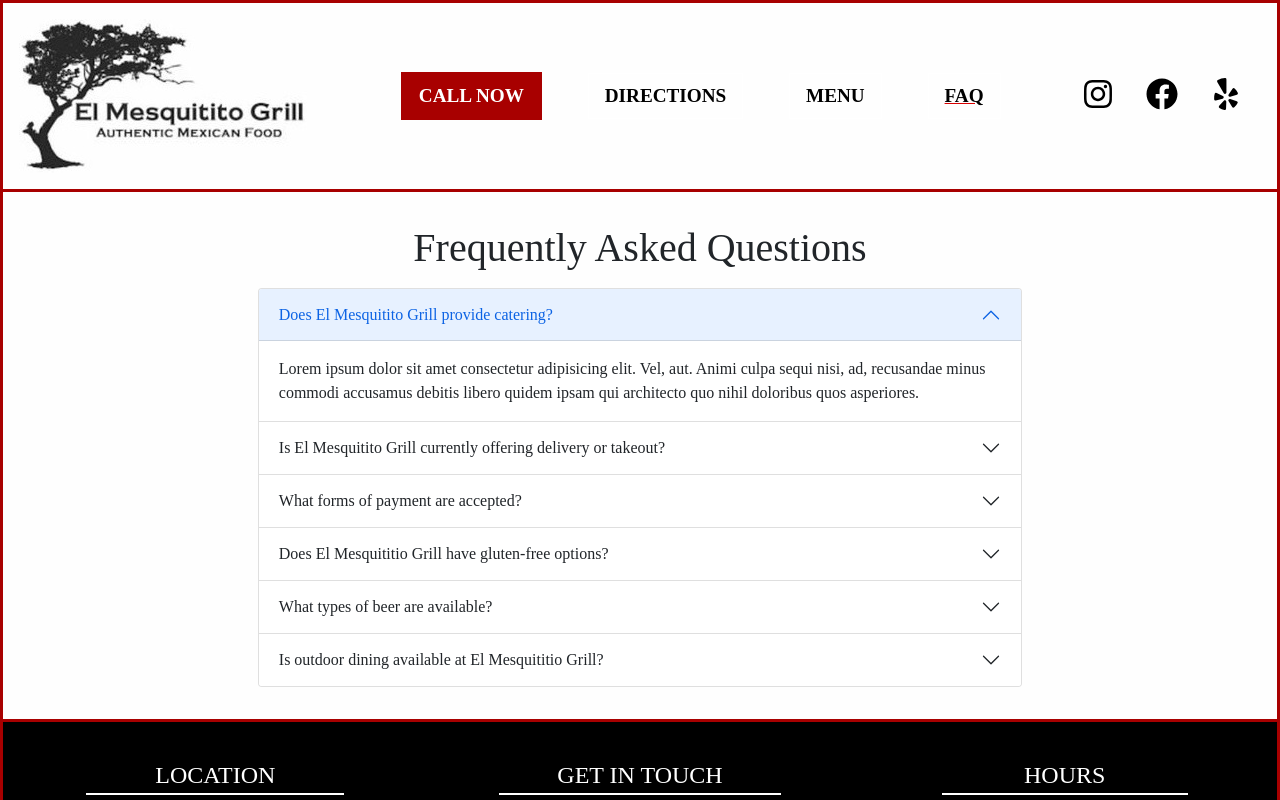
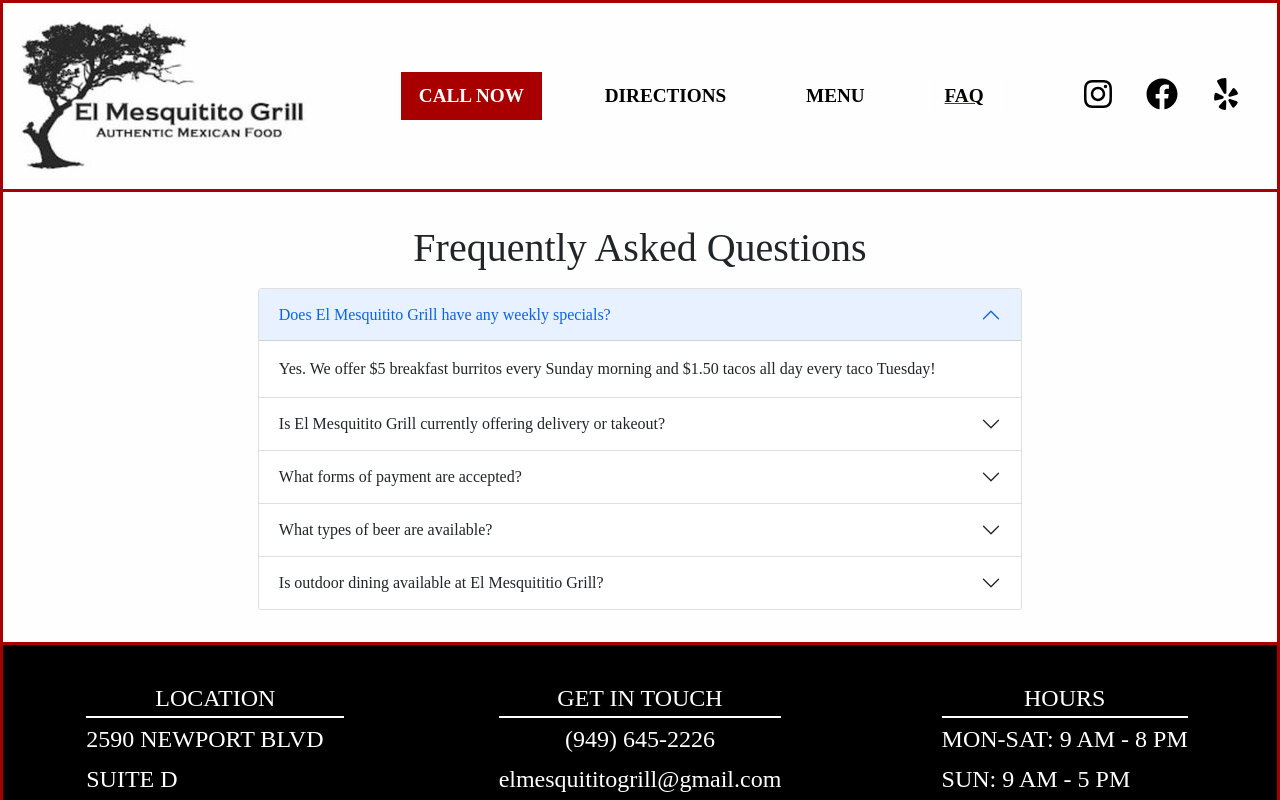
Before and after one commit to maxwellwalin/el-mesquitito-grill, a Next.js app: page /faq in a window 1280 px wide. Shown: the top 800 px of the page. Built offline with nearby package versions, Linux system fonts and the light colour scheme.

Commit message:
updated faq content and page titles for SEO

```diff
--- a/components/Footer.js
+++ b/components/Footer.js
@@ -18,14 +18,14 @@
             paddingTop: '0',
         }
         copyrightHome = {
-            backgroundColor : '#a80000',
+            backgroundColor: '#a80000',
         }
     }
 
     return (
         <>
-            <footer style={emptyFooter}>
-                <div className="footerCol" style={disappearingStyle}>
+            <footer style={ emptyFooter }>
+                <div className="footerCol" style={ disappearingStyle }>
                     <p className="footerColTitle">LOCATION</p>
                     <a href="http://maps.apple.com/?q=el+mesquitito+grill+costa+mesa" target="_blank" rel="noreferrer">
                         <p>2590 NEWPORT BLVD</p>
@@ -33,9 +33,9 @@
                         <p>COSTA MESA, CA 92627</p>
                     </a>
                 </div>
-                <div className="footerCol" style={disappearingStyle}>
+                <div className="footerCol" style={ disappearingStyle }>
                     <p className="footerColTitle">GET IN TOUCH</p>
-                    <a href="tel:9496452226">
+                    <a href="tel:9496452226" style={ { textAlign: "center" } }>
                         <p>(949) 645-2226</p>
                     </a>
                     <a href="mailto:elmesquititogrill@gmail.com">
@@ -43,24 +43,24 @@
                     </a>
                     <div className='footerSocialIconContainer'>
                         <a href="https://www.instagram.com/elmesquititogrill/?hl=en" target="_blank" rel="noreferrer">
-                            <FontAwesomeIcon icon={faInstagram} className='footerSocialIcon footerInstagram'></FontAwesomeIcon>
+                            <FontAwesomeIcon icon={ faInstagram } className='footerSocialIcon footerInstagram'></FontAwesomeIcon>
                         </a>
                         <a href="https://www.facebook.com/El-Mesquitito-Grill-114394127084816/" target="_blank" rel="noreferrer">
-                            <FontAwesomeIcon icon={faFacebook} className='footerSocialIcon footerFacebook'></FontAwesomeIcon>
+                            <FontAwesomeIcon icon={ faFacebook } className='footerSocialIcon footerFacebook'></FontAwesomeIcon>
                         </a>
                         <a href="https://www.yelp.com/biz/el-mesquitito-grill-costa-mesa" target="_blank" rel="noreferrer">
-                            <FontAwesomeIcon icon={faYelp} className='footerSocialIcon footerYelp'></FontAwesomeIcon>
+                            <FontAwesomeIcon icon={ faYelp } className='footerSocialIcon footerYelp'></FontAwesomeIcon>
                         </a>
                     </div>
                 </div>
-                <div className="footerCol" style={disappearingStyle}>
+                <div className="footerCol" style={ disappearingStyle }>
                     <p className="footerColTitle">HOURS</p>
                     <p>MON-SAT: 9 AM - 8 PM</p>
                     <p>SUN: 9 AM - 5 PM</p>
                 </div>
             </footer>
-            <div className="copyright" style={copyrightHome}>
-                &copy;{year} El Mesquitito Grill. All Rights Reserved.
+            <div className="copyright" style={ copyrightHome }>
+                &copy;{ year } El Mesquitito Grill. All Rights Reserved.
             </div>
         </>
     )
--- a/components/Header.js
+++ b/components/Header.js
@@ -21,9 +21,9 @@
     return (
         <header>
             <div className="headerLogo">
-                <a href="/">
+                <Link href="/">
                     <img src='./images/logo-rectangle-bq.jpg' alt='el mesquitito grill logo with authentic mexican grill phrase and black tree imagery' />
-                </a>
+                </Link>
             </div>
             <nav className={ responsiveClass }>
                 <FontAwesomeIcon icon={ faBars } className='hamburgerStack' onClick={ openResponsiveNav }></FontAwesomeIcon>
--- a/components/Layout.js
+++ b/components/Layout.js
@@ -7,8 +7,8 @@
         <>
             <Head>
                 <meta name="viewport" content="width=device-width, initial-scale=1, minimum-scale=1" />
-                <meta name="description" content="El Mesquitito Grill is Costa Mesa's best Mexican restaurant. Stop by for reasonably priced, authentic, and delicious mexican food." />
-                <meta property="og:description" content="El Mesquitito Grill is Costa Mesa's best Mexican restaurant. Stop by for reasonably priced, authentic, and delicious mexican food." />
+                <meta name="description" content="El Mesquitito Grill is Costa Mesa's best and highest-rated Mexican restaurant. Stop by for reasonably priced, authentic, and delicious mexican food." />
+                <meta property="og:description" content="El Mesquitito Grill is Costa Mesa's best and highest-rated Mexican restaurant. Stop by for reasonably priced, authentic, and delicious mexican food." />
                 <meta property="og:type" content="website" />
                 <link rel="icon" href="/images/logo-square.jpg" />
                 <link rel="preconnect" href="https://fonts.googleapis.com" />
@@ -16,7 +16,7 @@
                 <link href="https://fonts.googleapis.com/css2?family=Spectral:wght@300&display=swap" rel="stylesheet" />
             </Head>
             <Header />
-            <main>{children}</main>
+            <main>{ children }</main>
             <Footer />
         </>
     )
--- a/pages/faq.js
+++ b/pages/faq.js
@@ -4,7 +4,7 @@
     return (
         <>
             <Head>
-                <title>El Mesquitito Grill | FAQ | Authentic Mexican Restaurant</title>
+                <title>El Mesquitito Grill | FAQ | Authentic Mexican Food Restaurant in Costa Mesa, California</title>
                 <meta name="description" content="Learn more about El Mesquitito Grill, including our food delivery and takeout options, catering opportunities, and daily specials." />
                 <meta property="og:description" content="Learn more about El Mesquitito Grill, including our delivery and takeout options, catering opportunities, and daily specials." />
                 <meta property="og:url" content="http://www.elmesquititogrill.com/faq" />
@@ -15,12 +15,12 @@
                     <div className="accordion-item">
                         <h2 className="accordion-header" id="headingOne">
                             <button className="accordion-button" type="button" data-bs-toggle="collapse" data-bs-target="#collapseOne" aria-expanded="true" aria-controls="collapseOne">
-                                Does El Mesquitito Grill provide catering?
+                                Does El Mesquitito Grill have any weekly specials?
                             </button>
                         </h2>
                         <div id="collapseOne" className="accordion-collapse collapse show" aria-labelledby="headingOne" data-bs-parent="#accordionExample">
                             <div className="accordion-body">
-                                Lorem ipsum dolor sit amet consectetur adipisicing elit. Vel, aut. Animi culpa sequi nisi, ad, recusandae minus commodi accusamus debitis libero quidem ipsam qui architecto quo nihil doloribus quos asperiores.
+                                Yes. We offer $5 breakfast burritos every Sunday morning and $1.50 tacos all day every taco Tuesday!
                             </div>
                         </div>
                     </div>
@@ -32,7 +32,7 @@
                         </h2>
                         <div id="collapseTwo" className="accordion-collapse collapse" aria-labelledby="headingTwo" data-bs-parent="#accordionExample">
                             <div className="accordion-body">
-                                Lorem ipsum dolor sit amet consectetur adipisicing elit. Vel, aut. Animi culpa sequi nisi, ad, recusandae minus commodi accusamus debitis libero quidem ipsam qui architecto quo nihil doloribus quos asperiores.
+                                We offer takeout, but do not have a delivery option available at this time.
                             </div>
                         </div>
                     </div>
@@ -44,11 +44,11 @@
                         </h2>
                         <div id="collapseThree" className="accordion-collapse collapse" aria-labelledby="headingThree" data-bs-parent="#accordionExample">
                             <div className="accordion-body">
-                                Lorem ipsum dolor sit amet consectetiveadipisicing elit. Vel, aut. Animi culpa sequi nisi, ad, recusandae minus commodi accusamus debitis libero quidem ipsam qui architecto quo nihil doloribus quos asperiores.
+                                We accept cash, debit cards, and credit cards.
                             </div>
                         </div>
                     </div>
-                    <div className="accordion-item">
+                    {/* <div className="accordion-item">
                         <h2 className="accordion-header" id="headingFour">
                             <button className="accordion-button collapsed" type="button" data-bs-toggle="collapse" data-bs-target="#collapseFour" aria-expanded="false" aria-controls="collapseFour">
                                 Does El Mesquititio Grill have gluten-free options?
@@ -59,7 +59,7 @@
                                 Lorem ipsum dolor sit amet consectetur adipisicing elit. Vel, aut. Animi culpa sequi nisi, ad, recusandae minus commodi accusamus debitis libero quidem ipsam qui architecto quo nihil doloribus quos asperiores.
                             </div>
                         </div>
-                    </div>
+                    </div> */}
                     <div className="accordion-item">
                         <h2 className="accordion-header" id="headingFive">
                             <button className="accordion-button collapsed" type="button" data-bs-toggle="collapse" data-bs-target="#collapseFive" aria-expanded="false" aria-controls="collapseFive">
@@ -68,7 +68,7 @@
                         </h2>
                         <div id="collapseFive" className="accordion-collapse collapse" aria-labelledby="headingFive" data-bs-parent="#accordionExample">
                             <div className="accordion-body">
-                                Lorem ipsum dolor sit amet consectetur adipisicing elit. Vel, aut. Animi culpa sequi nisi, ad, recusandae minus commodi accusamus debitis libero quidem ipsam qui architecto quo nihil doloribus quos asperiores.
+                                We have a rotating selection of beverages available. Give us a call and we'd be happy to let you know what we have in stock.
                             </div>
                         </div>
                     </div>
@@ -80,7 +80,7 @@
                         </h2>
                         <div id="collapseSix" className="accordion-collapse collapse" aria-labelledby="headingSix" data-bs-parent="#accordionExample">
                             <div className="accordion-body">
-                                Lorem ipsum dolor sit amet consectetur adipisicing elit. Vel, aut. Animi culpa sequi nisi, ad, recusandae minus commodi accusamus debitis libero quidem ipsam qui architecto quo nihil doloribus quos asperiores.
+                                Yes! We provide outdoor seating.
                             </div>
                         </div>
                     </div>
--- a/pages/index.js
+++ b/pages/index.js
@@ -7,7 +7,7 @@
   return (
     <>
       <Head>
-        <title>El Mesquitito Grill | Authentic Mexican Restaurant in Costa Mesa, California</title>
+        <title>El Mesquitito Grill | Authentic Mexican Food Restaurant in Costa Mesa, California</title>
         <meta property="og:url" content="http://www.elmesquititogrill.com/" />
         <script src="https://apps.elfsight.com/p/platform.js" defer></script>
       </Head>
--- a/styles/globals.css
+++ b/styles/globals.css
@@ -251,8 +251,6 @@
     background-color: black;
     color: rgba(255, 255, 255, 0.808);
     padding: 1rem;
-    grid-column-start: 2;
-    grid-row-start: 2;
     text-align: center;
 }
 
@@ -599,6 +597,10 @@
 .faqContainer {
     max-width: 60%;
     margin: 2rem auto;
+    min-height: 45.3vh;
+    display: flex;
+    flex-direction: column;
+    justify-content: center;
 }
 
 .faqContainer h1 {
```
